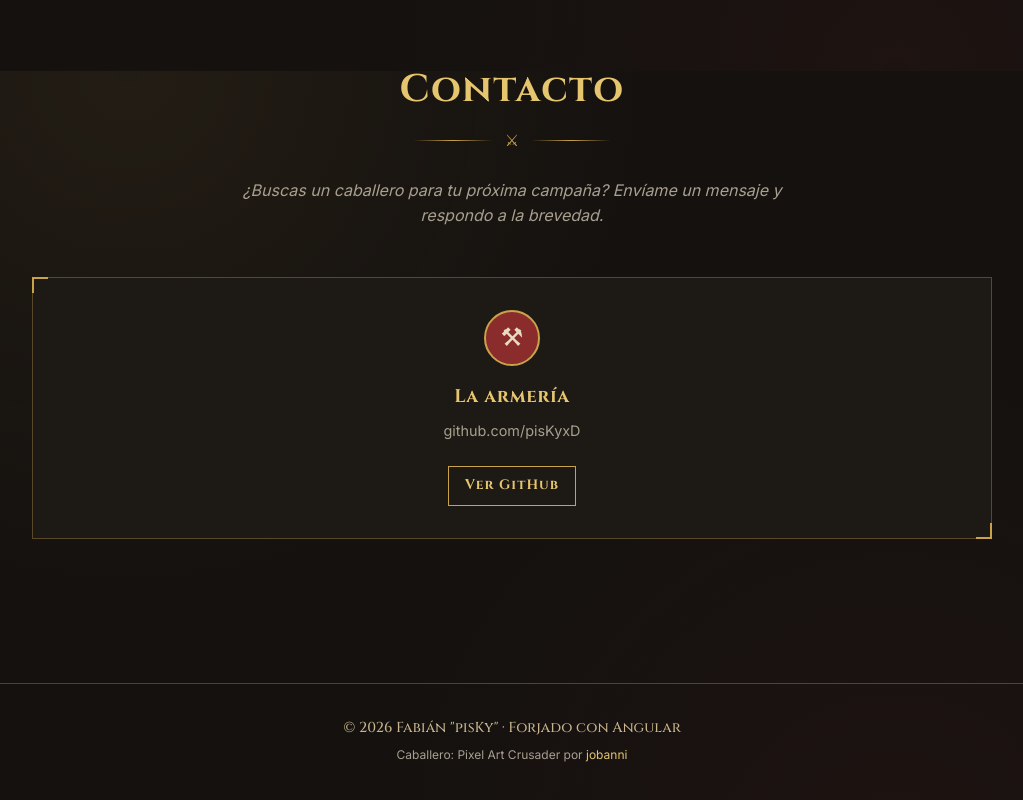
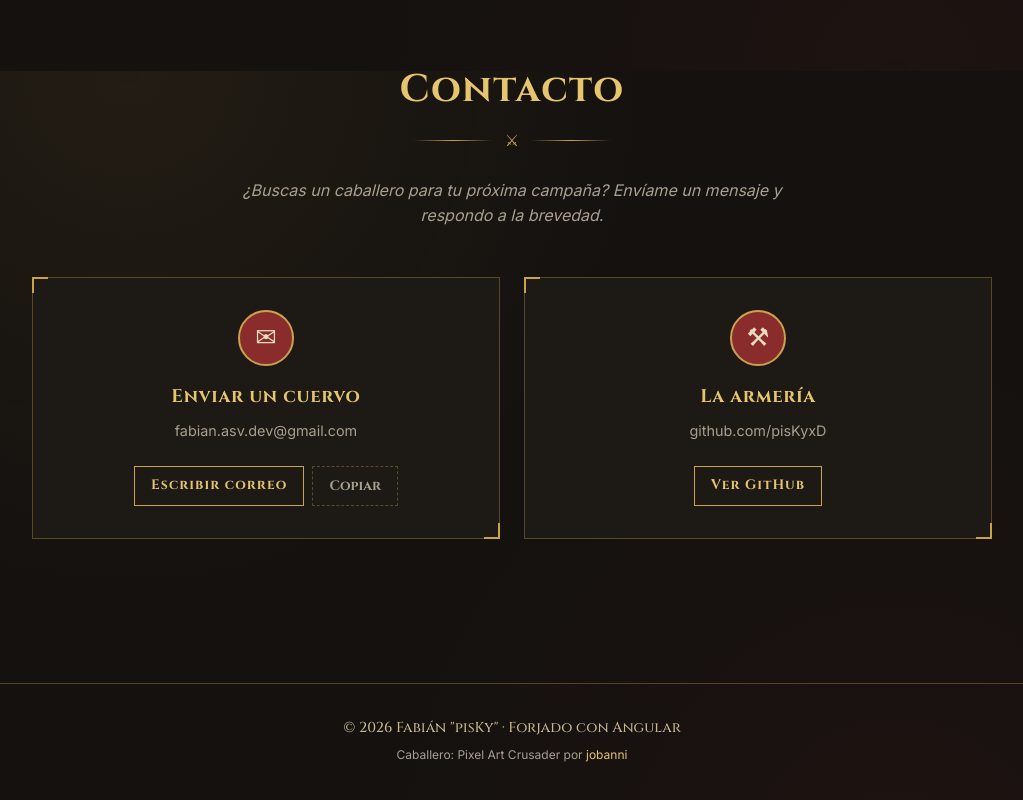
Before and after one commit to pisKyxD/portafolio, an Angular app: page / in a window 1280 px wide. Shown: the part 3129-3929 px from the top of the page, without its empty margins (128-1151 px from the left). Built offline with nearby package versions, Linux system fonts and the light colour scheme; no server answers.

Commit message:
fix: agregado de correo, se habia omitido

```diff
--- a/src/app/data/perfil.ts
+++ b/src/app/data/perfil.ts
@@ -12,7 +12,7 @@ export const PERFIL = {
   github: 'https://github.com/pisKyxD',
   // TODO: completar con mis links reales
   linkedin: 'TODO',
-  correo: 'TODO',
+  correo: 'fabian.asv.dev@gmail.com',
 
   // parrafos de la seccion sobre mi
   sobreMi: [
```
